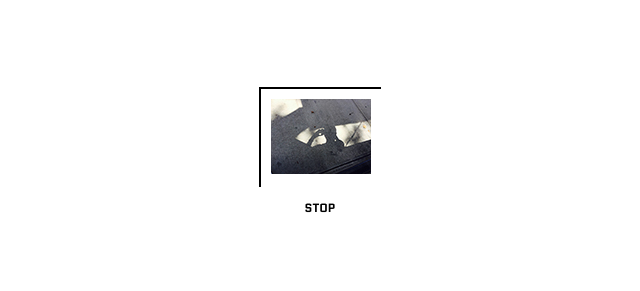
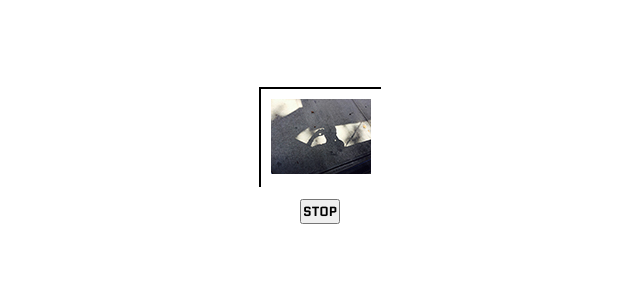
Before and after one commit to ongc366/ongc366.github.io, a plain HTML site: page notafolder/studio/spacedata/spaceFinal/page1.html in a window 1280 px wide. Shown: the part 169-460 px from the top of the page, 320-960 px from the left. Drawn offline with Linux system fonts and the light colour scheme.

Commit message:
popup window availability

```diff
--- a/notafolder/studio/spacedata/spaceFinal/page1.html
+++ b/notafolder/studio/spacedata/spaceFinal/page1.html
@@ -4,6 +4,7 @@
 		<link rel="icon" type="image/png" href="../../../mainlogo.png">
 		<link href="spaceFinalInterior.css" rel="stylesheet" type="text/css" />
         <link href='https://fonts.googleapis.com/css?family=Quantico:400,400italic,700,700italic' rel='stylesheet' type='text/css'>
+        <script language="javascript" type="text/javascript" src="script.js"></script>
         <!--<meta http-equiv="refresh" content="2 URL='page2.html'">-->
 	</head>
     <body>
@@ -15,9 +16,9 @@
             <div class = 'interior'>
                 <div class = 'container'>
                     <p>
-                        <iframe width = '100px' height='78px' src = 'assets/images/shadow1.jpg'></iframe>
-                        <div class = 'button'>
-                            <strong>STOP</strong>
+                        <iframe width = '100px' height='78px' src = 'assets/images/shadow1.jpg' name = 'slideshow'></iframe>
+                        <div class = 'pop'>
+                            <button onclick="popUp()">STOP</button>
                         </div>
                     </p>
                 </div>
--- /dev/null
+++ b/notafolder/studio/spacedata/spaceFinal/script.js
@@ -0,0 +1,9 @@
+function popUp() {
+    window.open("assets/page1GIF/page1GIFA.html", "_blank", "toolbar=no, scrollbars=no, resizable=yes, top=20, left=100, width=300, height=300");
+    window.open("assets/page1GIF/page1GIFB.html", "_blank", "toolbar=no, scrollbars=no, resizable=yes, top=200, left=300, width=300, height=300");
+    //window.open("assets/page1GIF/page1GIFC.html", "_blank", "toolbar=no, scrollbars=no, resizable=no, top=20, left=100, width=300, height=300");
+    //window.open("assets/page1GIF/page1GIFD.html", "_blank", "toolbar=no, scrollbars=no, resizable=no, top=200, left=300, width=300, height=300");
+    //window.open("assets/page1GIF/page1GIFE.html", "_blank", "toolbar=no, scrollbars=no, resizable=no, top=20, left=100, width=300, height=300");
+    //window.open("assets/page1GIF/page1GIFF.html", "_blank", "toolbar=no, scrollbars=no, resizable=no, top=200, left=300, width=300, height=300");
+    //window.open("assets/page1GIF/page1GIFG.html", "_blank", "toolbar=no, scrollbars=no, resizable=no, top=20, left=100, width=300, height=300");
+}
--- a/notafolder/studio/spacedata/spaceFinal/spaceFinalInterior.css
+++ b/notafolder/studio/spacedata/spaceFinal/spaceFinalInterior.css
@@ -36,7 +36,7 @@ a {
 }
 
 .container {
-    margin: 180px;
+    margin: 179.5px;
     padding: 5px;
     text-align: center;
 }
@@ -49,14 +49,10 @@ a {
     padding: 10px;
 }
 
-
-.button {
-    margin: 6 0.5px;
-    text-align: center;
-}
-
-.button:hover {
-    color: red;
+button {
+    font-family: 'Quantico', sans-serif;
+    font-weight: 700;
+    padding: 1px;
 }
 
 .footer {
```
Also changed, not shown: notafolder/studio/spacedata/spaceFinal/assets/page1GIF/page1GIFA.html (added, +1 -0 lines), notafolder/studio/spacedata/spaceFinal/assets/page1GIF/page1GIFB.html (added, +1 -0 lines), notafolder/studio/spacedata/spaceFinal/assets/page1GIF/page1GIFC.html (added, +1 -0 lines), notafolder/studio/spacedata/spaceFinal/assets/page1GIF/page1GIFD.html (added, +1 -0 lines), notafolder/studio/spacedata/spaceFinal/assets/page1GIF/page1GIFE.html (added, +1 -0 lines), notafolder/studio/spacedata/spaceFinal/assets/page1GIF/page1GIFF.html (added, +1 -0 lines), notafolder/studio/spacedata/spaceFinal/assets/page1GIF/page1GIFG.html (added, +1 -0 lines).
